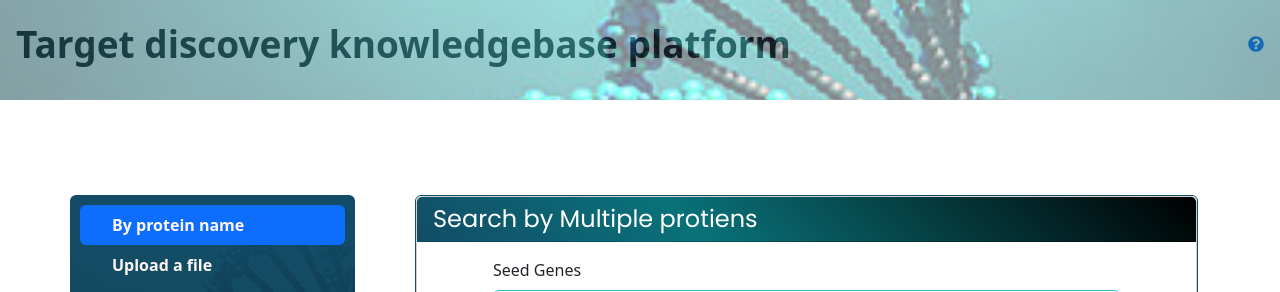
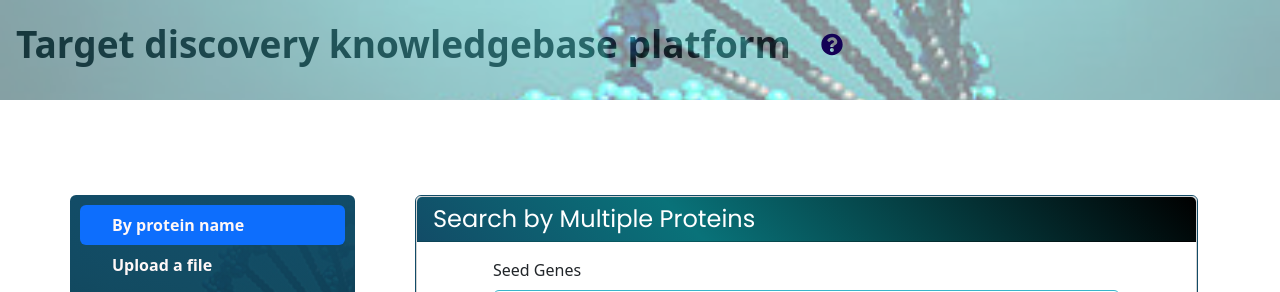
Before and after one commit to Crecientech-Pvt-Ltd/PDnet-frontend, a website: page index.html in a window 1280 px wide. Shown: the top 292 px of the page. Drawn offline with nearby package versions, Linux system fonts and the light colour scheme; a script that the page names is missing; some icons are missing.

Commit message:
help feature.
help feature.

```diff
--- a/css/custom.css
+++ b/css/custom.css
@@ -761,3 +761,14 @@ td {
 .padding_imp {
     padding: 20px 50px !important;
 }
+
+.image-format {
+z-index: 1;
+position: relative;
+margin-left: 20px;
+}
+
+.fa-question-circle {
+    width: 22px !important;
+    color: rgb(20, 2, 86);
+}
--- a/index.html
+++ b/index.html
@@ -179,16 +179,11 @@
 	<div class="d-flex justify-content-between p-3 align-items-center" >
 		<div style="font-size:37px;">
 			<b>Target discovery knowledgebase platform
-				</b>
-	</div>
-
-	<a href="dbinfo.html" target="_blank">
-		<i class="fas fa-question-circle"></i>
-    </a>
-
-
-
-
+			</b>
+			<a class= "image-format" href="./images/Quick_Start_Guide.pdf" target="_blank">
+				<i class="fas fa-question-circle"></i>
+			</a>
+	   </div>
 	</div>
 
 	<div class="pamp-wrapper ">
@@ -229,7 +224,7 @@
 						aria-labelledby="v-pills-home-tab">
 						<div class="">
 							<div class="card mb-4">
-								<h4 class="card-header">Search by Multiple protiens</h4>
+								<h4 class="card-header">Search by Multiple Proteins</h4>
 								<div class="card-body">
 									<div class="input-section">
 										<div class="mb-3">
@@ -467,8 +462,6 @@ MAPT,STX6,EIF2AK3,MOBP,DCTN1,LRRK2
 					<!-- *2nd my from end -->
 
 					<!-- ****3rd Tab -->
-
-
 					<div class="tab-pane fade" id="upload-videos" role="tabpanel" aria-labelledby="upload-videos-tab">
 						<div style="margin: auto" class="make-box search-box box-blurr padding_imp">
 							<div class="row video_row">
@@ -507,69 +500,6 @@ MAPT,STX6,EIF2AK3,MOBP,DCTN1,LRRK2
 							</div>
 						</div>
 					</div>
-
-					<!-- <div class="d-flex justify-content-between me-3" id="upload-videos"> -->
-						<!-- <video class="w-50">
-						  <source src="Intro_of_tool.mp4" type="video/mp4">
-						</video>
-						<div class="description">
-							Basic Overview of Platform
-							Welcome to our tool, an Interactive Network Visualization tool.
-						   Please watch the video to see how to generate the network visualization.
-						</div> -->
-
-				<!-- <div class="d-flex justify-content-between me-3" id="upload-videos">
-					<div class="row">
-						<div class="col"><video class="w-100">
-							<source src="Intro_of_tool.mp4" type="video/mp4">
-						  </video></div>
-
-						<div class="col">
-							<div class="description">
-								<b>Basic Overview of Platform</b>
-								<p>
-									Welcome to our tool, an Interactive Network Visualization tool.
-									Please watch the video to see how to generate the network visualization.
-								</p>
-							</div>
-						</div>
-					</div>
-
-					<div class="row">
-						<div class="col">
-							<div class="description">
-								<b>Network Analysis </b>
-								<p>
-									Our tool allows you to analyze the network.
-									Please watch the video to see how to achieve it.
-								</p>
-							</div>
-						</div>
-						<div class="col"><video class="w-100">
-							<source src="Network_analysis.mp4" type="video/mp4">
-						  </video></div>
-
-
-					</div>
-
-				</div> -->
-						<!-- <div class="description">
-							Network Analysis
-Our tool allows you to analyze the network.
-Please watch the video to see how to achieve it.
-						</div>
-						<video>
-							<source src="Network_analysis.mp4" type="video/mp4">
-						  </video> -->
-
-
-
-					<!-- 3rd tab vandana -->
-
-
-
-
-
 
 					<!-- form3 start my -->
 					<div class="tab-pane fade show  card ms-5" id="v-pills-messages" role="tabpanel"
```
